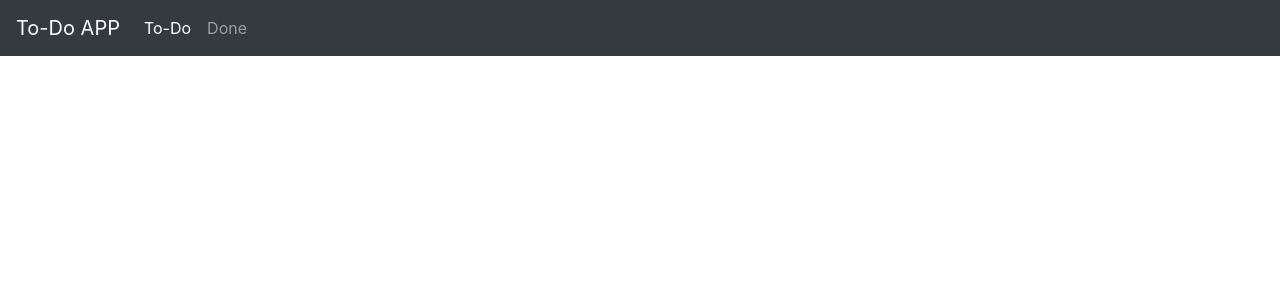
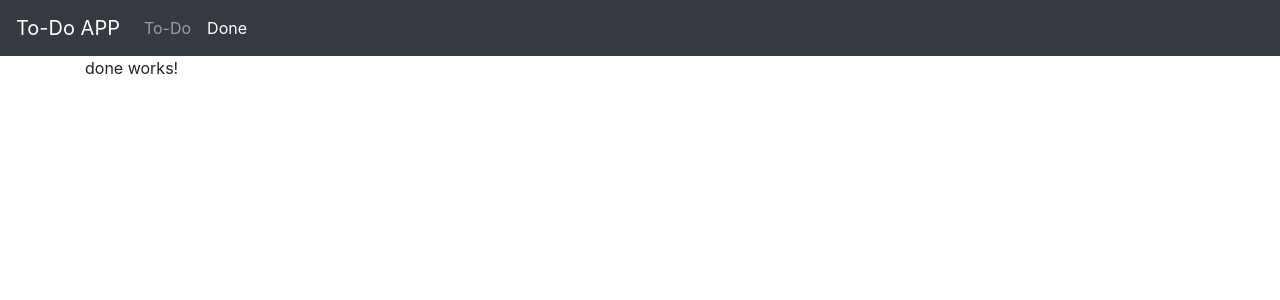
Before and after one commit to StefanoNotaro-AngularRepositories/ToDoList, an Angular app: page /Done in a window 1280 px wide. Before the commit this address led to /. Shown: the top 300 px of the page. Built offline with nearby package versions, Linux system fonts and the light colour scheme.

Commit message:
Nav bar routing

```diff
--- a/src/app/app-routing.module.ts
+++ b/src/app/app-routing.module.ts
@@ -1,10 +1,12 @@
 import { NgModule } from '@angular/core';
 import { Routes, RouterModule } from '@angular/router';
 import { ToDoComponent } from './components/to-do/to-do.component';
+import { DoneComponent } from './components/done/done.component';
 
 const routes: Routes = [
   { path: 'ToDo', component: ToDoComponent },
-  { path: '*', pathMatch: 'full', redirectTo: 'ToDo' },
+  { path: 'Done', component: DoneComponent },
+  { path: '**', pathMatch: 'full', redirectTo: 'ToDo' },
 ];
 
 @NgModule({
--- /dev/null
+++ b/src/app/components/done/done.component.html
@@ -0,0 +1 @@
+<p>done works!</p>
--- /dev/null
+++ b/src/app/components/done/done.component.ts
@@ -0,0 +1,15 @@
+import { Component, OnInit } from '@angular/core';
+
+@Component({
+  selector: 'app-done',
+  templateUrl: './done.component.html',
+  styleUrls: ['./done.component.css']
+})
+export class DoneComponent implements OnInit {
+
+  constructor() { }
+
+  ngOnInit(): void {
+  }
+
+}
--- a/src/app/components/navbar/navbar.component.html
+++ b/src/app/components/navbar/navbar.component.html
@@ -6,11 +6,8 @@
 
     <div class="collapse navbar-collapse" id="navbarTogglerDemo03">
         <ul class="navbar-nav mr-auto mt-2 mt-lg-0">
-            <li class="nav-item active">
-                <a class="nav-link" href="#">To-Do</a>
-            </li>
-            <li class="nav-item">
-                <a class="nav-link" href="#">Done</a>
+            <li class="nav-item" routerLinkActive="active" *ngFor="let menuItem of menuItems">
+                <a class="nav-link" [routerLink]="menuItem.Path">{{ menuItem.Name }}</a>
             </li>
         </ul>
     </div>
--- a/src/app/components/navbar/navbar.component.ts
+++ b/src/app/components/navbar/navbar.component.ts
@@ -3,13 +3,15 @@ import { Component, OnInit } from '@angular/core';
 @Component({
   selector: 'app-navbar',
   templateUrl: './navbar.component.html',
-  styleUrls: ['./navbar.component.css']
+  styleUrls: ['./navbar.component.css'],
 })
 export class NavbarComponent implements OnInit {
+  public menuItems = [
+    { Name: 'To-Do', Path: 'ToDo' },
+    { Name: 'Done', Path: 'Done' },
+  ];
 
-  constructor() { }
+  constructor() {}
 
-  ngOnInit(): void {
-  }
-
+  ngOnInit(): void {}
 }
```
Also changed, not shown: src/app/app.module.ts (+5 -11 lines), src/app/components/done/done.component.css (added).
